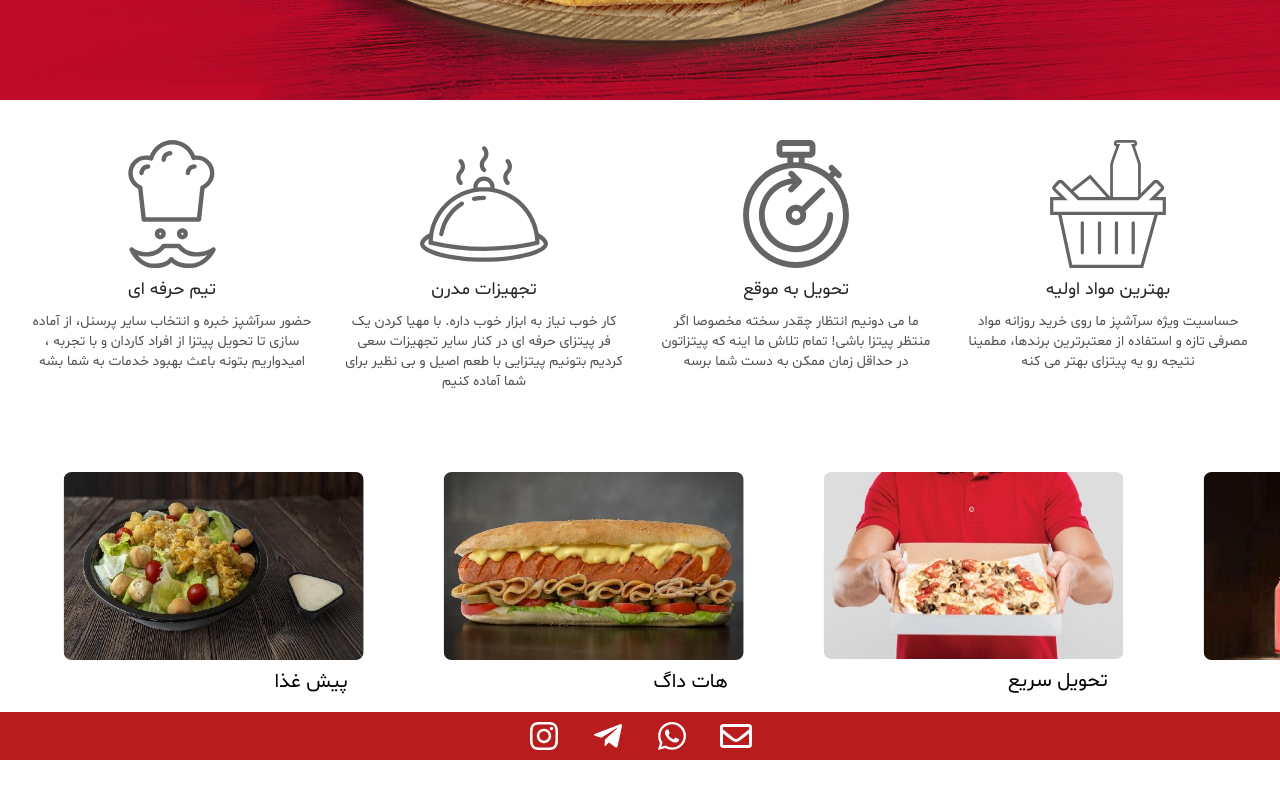
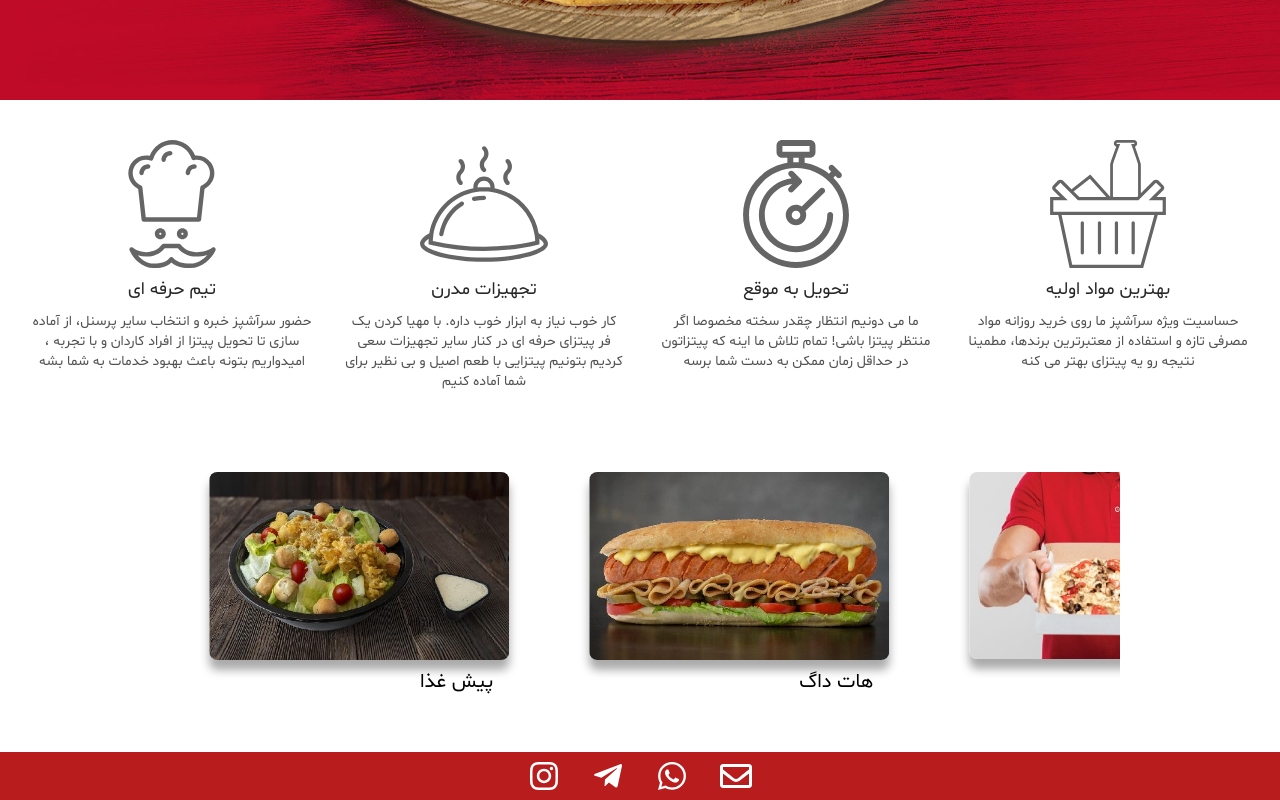
Before and after one commit to bahram5570/pizza, a React (Create React App) app: page /Home in a window 1280 px wide. Shown: the part 601-1401 px from the top of the page. Before the commit the page ends 1361 px from the top, so only its background shows below. Built offline with nearby package versions, Linux system fonts and the light colour scheme.

Commit message:
Add animation pause feature

```diff
--- a/src/App.tsx
+++ b/src/App.tsx
@@ -1,4 +1,4 @@
-import React, {Fragment} from 'react';
+import {Fragment} from 'react';
 import MainApp from './components/main/MainApp';
 
 function App() {
--- a/src/components/home/Home.tsx
+++ b/src/components/home/Home.tsx
@@ -2,7 +2,7 @@ import { Fragment } from 'react';
 import { Link } from 'react-router-dom';
 import mainImage from '../data/images/mainImage.jpg';
 import HomeGrids from './HomeGrids';
-import HomeSlider from './HomeSlides';
+import HomeSlider from './HomeSlider';
 
 
 const Home = () => {
@@ -21,7 +21,7 @@ const Home = () => {
                 <HomeGrids />
             </section>
 
-            <section className='overflow-x-hidden mt-20'>
+            <section className='overflow-x-hidden mt-20 mb-10 md:w-9/12 md:mx-auto'>
                 <HomeSlider />
             </section>
         </Fragment>
--- /dev/null
+++ b/src/components/home/HomeSlider.tsx
@@ -0,0 +1,23 @@
+import { Fragment } from "react"
+import { useNavigate } from "react-router-dom";
+import { sliderData } from "./sliderData";
+
+const HomeSlider = () => {
+    const navigate = useNavigate();
+
+    return (
+        <Fragment>
+            <div id="sliderItem" className="flex animate-homeSlider w-full">
+                {sliderData.map(x => (
+                    <div onClick={() => navigate('/Menu')} key={x.alt} className="mx-10 min-w-[300px] cursor-pointer">
+                        <img src={x.image} alt={x.alt} className="rounded-lg shadow-[0_10px_10px_#aaaaaa]" />
+                        <h3 className="text-right text-xl mt-2 mr-4">{x.txt}</h3>
+                    </div>
+                ))}
+            </div>
+
+        </Fragment>
+    )
+}
+
+export default HomeSlider;
--- a/src/components/home/HomeSlides.tsx
+++ /dev/null
@@ -1,21 +0,0 @@
-import { Fragment } from "react"
-import { sliderData } from "./sliderData";
-
-const HomeSlider = () => {
-
-    return (
-        <Fragment>
-            <div className="flex animate-homeSlider w-full">
-                {sliderData.map(x => (
-                    <div key={x.alt} className=" mx-10 min-w-[300px]">
-                        <img src={x.image} alt={x.alt} className="rounded-lg" />
-                        <h3 className="text-right text-xl mt-2 mr-4">{x.txt}</h3>
-                    </div>
-                ))}
-            </div>
-
-        </Fragment>
-    )
-}
-
-export default HomeSlider;
--- a/src/index.css
+++ b/src/index.css
@@ -82,4 +82,8 @@
     .home_grids p {
         @apply text-sm text-center text-neutral-600
     }
+
+    #sliderItem:hover {
+        animation-play-state: paused;
+    }
 }
--- a/tailwind.config.js
+++ b/tailwind.config.js
@@ -21,7 +21,7 @@ module.exports = {
         }
       },
       animation: {
-        homeSlider: 'homeSlider 20s ease-out infinite'
+        homeSlider: 'homeSlider 20s infinite'
       },
       fontFamily: {
         Shabnam: ['Shabnam']
```
